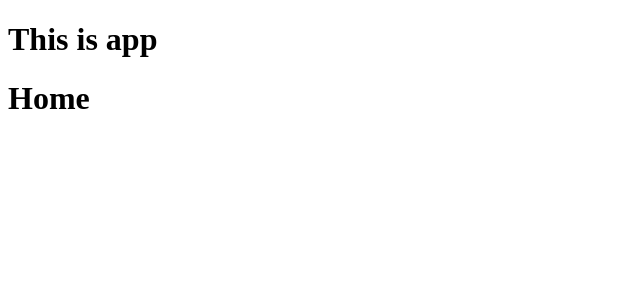
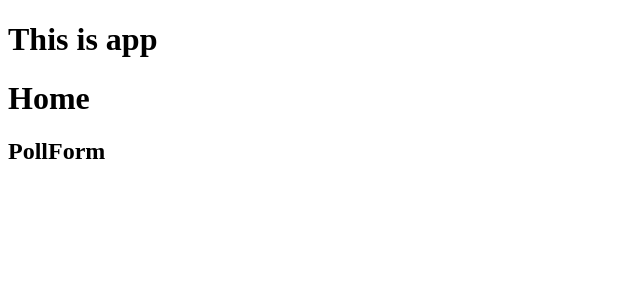
Before and after one commit to team-tofu/app, a React app: page / in a window 1280 px wide. Shown: the top 300 px of the page, without its empty margins (0-640 px from the left). Built offline with nearby package versions, Linux system fonts and the light colour scheme.

Commit message:
pollform is rendering

```diff
--- /dev/null
+++ b/src/components/pollform/PollForm.js
@@ -0,0 +1,15 @@
+import React, { PureComponent } from 'react';
+import PropTypes from 'prop-types';
+
+export default class PollForm extends PureComponent {
+  static propTypes = {
+    handleSubmit: PropTypes.func.isRequired
+  }
+  render() {
+    return (
+      <form>
+        <h2>PollForm</h2>
+      </form>
+    );
+  }
+}
--- a/src/containers/Home.js
+++ b/src/containers/Home.js
@@ -1,7 +1,18 @@
-import React from 'react';
+import React, { PureComponent } from 'react';
+import PollForm from '../components/pollform/PollForm';
 
-export default function Home() {
-  return (
-    <h1>Home</h1>
-  );
+export default class Home extends PureComponent {
+  handleSubmit = () => {
+    console.log('submitted');
+  };
+
+  render() {
+    return (
+      <>
+        <h1>Home</h1>
+        <PollForm handleSubmit={this.handleSubmit}/>
+      </>
+    );
+  }
+
 }
```
